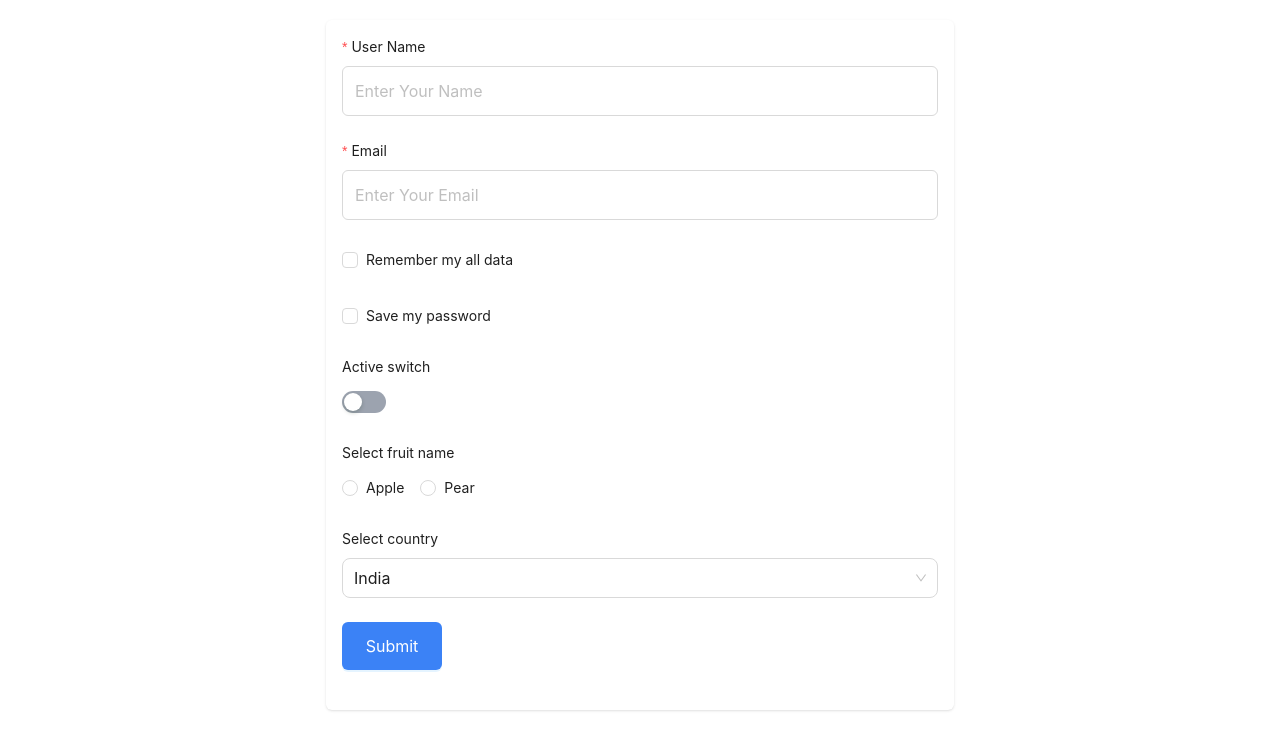
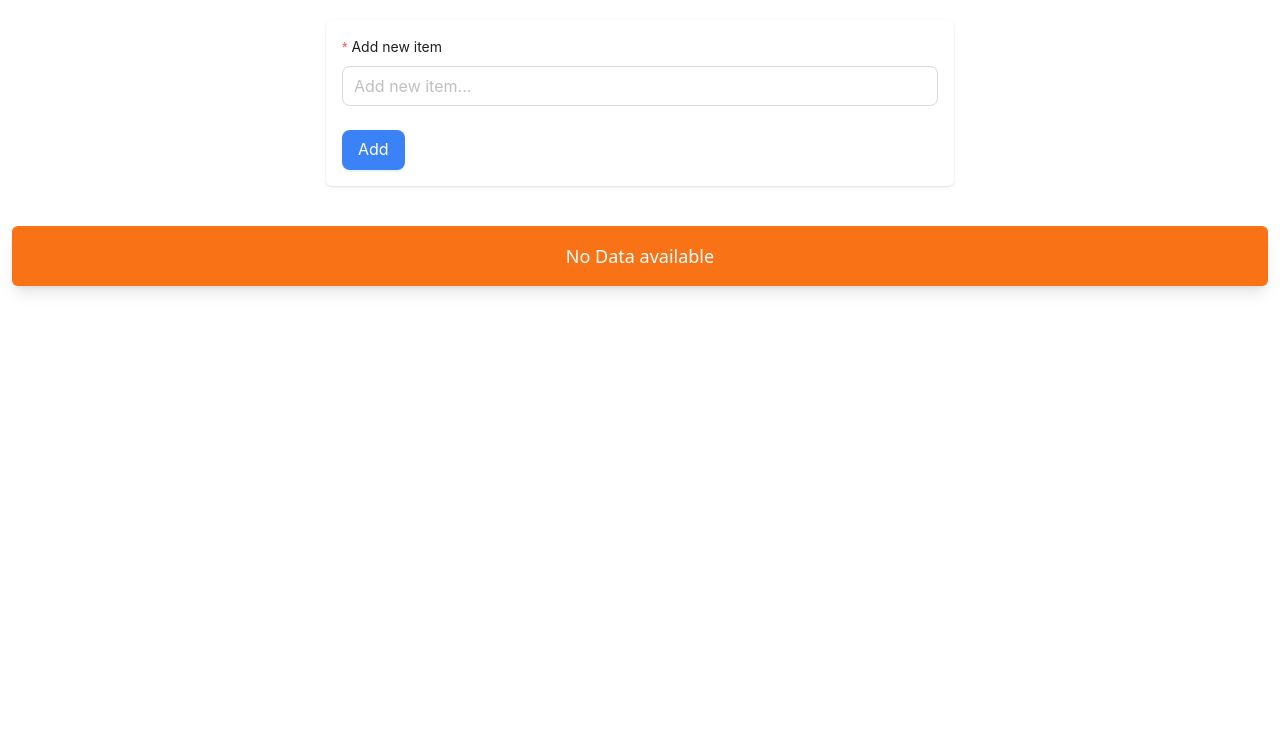
Before and after one commit to musaddekali/my-trello, a Next.js app: page / in a window 1280 px wide. Shown: the top 750 px of the page. Built offline with nearby package versions, Linux system fonts and the light colour scheme.

Commit message:
data adding is done

```diff
--- a/package.json
+++ b/package.json
@@ -18,9 +18,11 @@
     "next": "13.2.4",
     "react": "18.2.0",
     "react-dom": "18.2.0",
-    "typescript": "5.0.3"
+    "typescript": "5.0.3",
+    "uuid": "^9.0.0"
   },
   "devDependencies": {
+    "@types/uuid": "^9.0.1",
     "autoprefixer": "^10.4.14",
     "postcss": "^8.4.21",
     "tailwindcss": "^3.3.1"
--- a/src/pages/index.tsx
+++ b/src/pages/index.tsx
@@ -1,13 +1,31 @@
-import { useState } from "react";
-import { Form, Input, Button, Checkbox, Switch, Radio,Select } from "antd";
+import { FunctionComponent, useState } from "react";
+import { Form, Input, Button, Checkbox } from "antd";
 import Head from "next/head";
+import { v4 as uuidv4 } from "uuid";
+
+type Data = {
+  id: string;
+  text: string;
+  isDone: boolean;
+  isEdit: boolean;
+};
 
 export default function Home() {
-  const [data, setData] = useState("hello all data");
+  const [data, setData] = useState<Data[]>([]);
   const [form] = Form.useForm();
 
-  const onFinish = (values: any) => {
-    console.log("Success:", values);
+  const addData = (values: { text: string }) => {
+    setData([
+      ...data,
+      {
+        id: uuidv4(),
+        ...values,
+        isDone: false,
+        isEdit: false,
+      },
+    ]);
+
+    form.resetFields();
   };
 
   return (
@@ -20,90 +38,65 @@ export default function Home() {
       </Head>
       <main>
         <div className="container">
-          {/* form  */}
+          {/* Form  */}
           <div className="mt-5 w-1/2 mx-auto shadow p-4 rounded-md">
-            <Form
-              form={form}
-              initialValues={{ remember: true }}
-              onFinish={onFinish}
-              layout="vertical"
-            >
+            <Form form={form} onFinish={addData} layout="vertical">
               <Form.Item
-                label="User Name"
-                name="username"
-                validateStatus="validating"
-                rules={[
-                  { required: true, message: "Please input your username!" },
-                ]}
+                rules={[{ required: true, message: "Please insert some text" }]}
+                name="text"
+                label="Add new item"
               >
-                <Input
-                  className="p-3 text-base"
-                  placeholder="Enter Your Name"
-                />
+                <Input size="large" placeholder="Add new item..." />
               </Form.Item>
-              <Form.Item
-                label="Email"
-                name="email"
-                rules={[
-                  { required: true, message: "Please input your email!" },
-                ]}
-              >
-                <Input
-                  className="p-3 text-base"
-                  placeholder="Enter Your Email"
-                />
-              </Form.Item>
-              <Form.Item name="remember_me" valuePropName="checked">
-                <Checkbox
-                  onChange={(e) =>
-                    form.setFieldsValue({ remember_me: e.target.checked })
-                  }
-                >
-                  Remember my all data
-                </Checkbox>
-              </Form.Item>
-              <Form.Item name="save_password" valuePropName="checked">
-                <Checkbox
-                  onChange={(e) =>
-                    form.setFieldsValue({ save_password: e.target.checked })
-                  }
-                >
-                  Save my password
-                </Checkbox>
-              </Form.Item>
-              <Form.Item
-                name="switch_me"
-                label="Active switch"
-                valuePropName="checked"
-              >
-                <Switch className="bg-gray-400" />
-              </Form.Item>
-              <Form.Item name="fruit_name" label="Select fruit name">
-                <Radio.Group>
-                  <Radio value="apple"> Apple </Radio>
-                  <Radio value="pear"> Pear </Radio>
-                </Radio.Group>
-              </Form.Item>
-              <Form.Item  initialValue="in" label="Select country" name="country_name">
-                <Select size="large">
-                  <Select.Option value="bd">Bangladesh</Select.Option>
-                  <Select.Option value="in">India</Select.Option>
-                  <Select.Option value="us">USA</Select.Option>
-                </Select>
-              </Form.Item>
-              <Form.Item>
+              <Form.Item className="mb-0">
                 <Button
-                  className="bg-blue-500 hover:bg-blue-600 h-12 text-base min-w-[100px]"
+                  size="large"
+                  className="bg-blue-500 hover:bg-blue-600"
                   type="primary"
                   htmlType="submit"
                 >
-                  Submit
+                  Add
                 </Button>
               </Form.Item>
             </Form>
+          </div>
+          {/* End form  */}
+          <div className="data_list mt-10">
+            <CheckLists allData={data} />
           </div>
         </div>
       </main>
     </>
   );
 }
+
+const CheckLists = ({ allData }: any) => {
+  return (
+    <ul className="flex flex-col gap-3">
+      {allData?.length > 0 ? (
+        allData.map((item: Data) => {
+          return <ListItem key={item.id} data={item} />;
+        })
+      ) : (
+        <h4 className="p-4 bg-orange-500 text-white text-lg text-center rounded-md shadow-lg">
+          No Data available
+        </h4>
+      )}
+    </ul>
+  );
+};
+
+const ListItem = ({ data }: any) => {
+  const { id, text } = data;
+  return (
+    <li className="data_list_item p-4 rounded-md shadow">
+      <div className="flex items-center gap-2">
+        <Checkbox />
+        <p>{text}</p>
+      </div>
+      <small>
+        <strong>ID</strong>: {id}
+      </small>
+    </li>
+  );
+};
```
Also changed, not shown: 1 other file (tests, documents, lock files or other folders).
